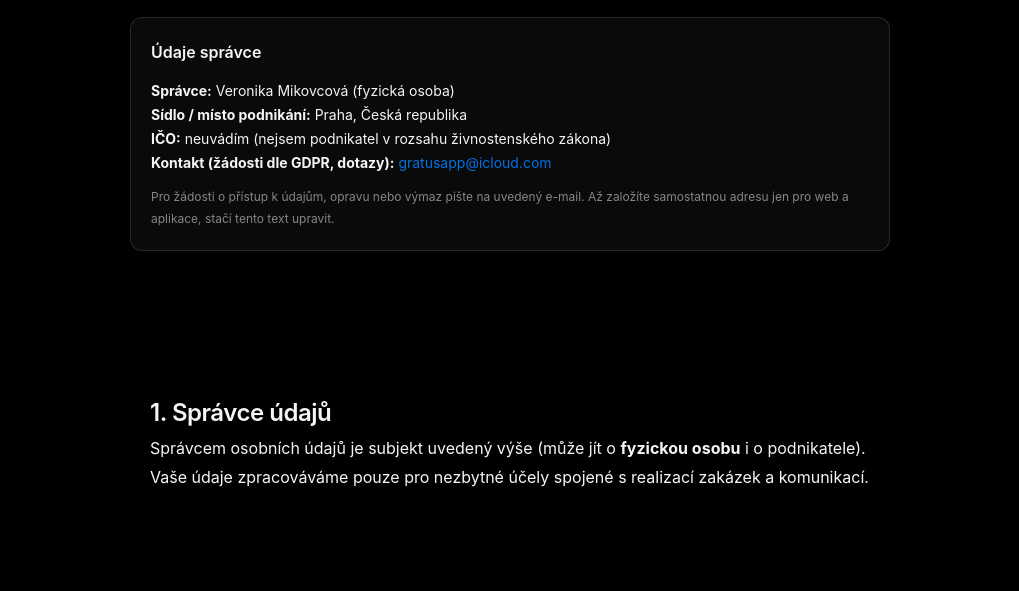
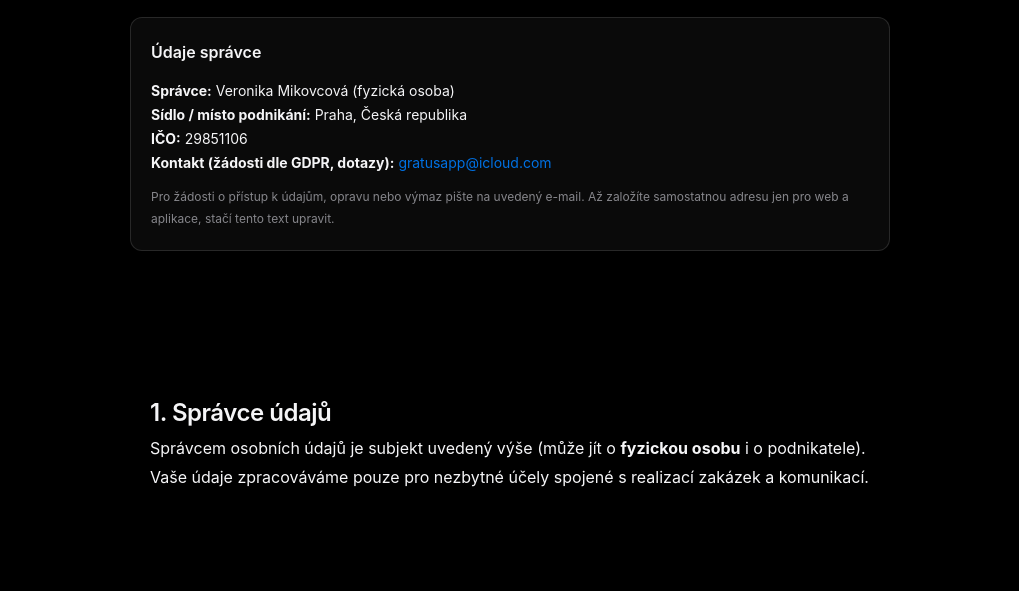
Before and after one commit to gratusapp/gratusapp, a plain HTML site: page legal/privacy.html in a window 1280 px wide. Shown: the part 209-800 px from the top of the page, without its empty margins (130-1149 px from the left). Drawn offline with Linux system fonts and the light colour scheme.

Commit message:
Update privacy.html

```diff
--- a/legal/privacy.html
+++ b/legal/privacy.html
@@ -27,7 +27,7 @@
             <p style="font-weight: 600; margin-bottom: 12px;">Údaje správce</p>
             <p style="font-size: 14px; line-height: 1.7;"><strong>Správce:</strong> Veronika Mikovcová (fyzická osoba)<br>
                 <strong>Sídlo / místo podnikání:</strong> Praha, Česká republika<br>
-                <strong>IČO:</strong> neuvádím (nejsem podnikatel v rozsahu živnostenského zákona)<br>
+                <strong>IČO:</strong> 29851106<br>
                 <strong>Kontakt (žádosti dle GDPR, dotazy):</strong> <a href="mailto:gratusapp@icloud.com" style="color: var(--accent-color);">gratusapp@icloud.com</a>
             </p>
             <p style="font-size: 12px; color: var(--text-secondary); margin-top: 12px; margin-bottom: 0;">Pro žádosti o přístup k údajům, opravu nebo výmaz pište na uvedený e-mail. Až založíte samostatnou adresu jen pro web a aplikace, stačí tento text upravit.</p>
```
